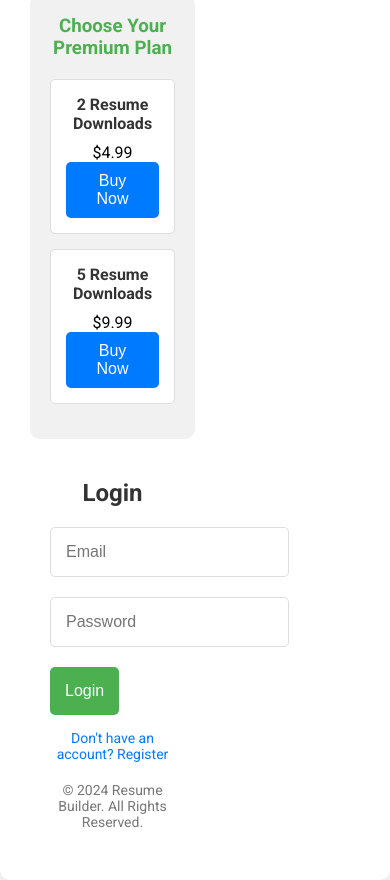
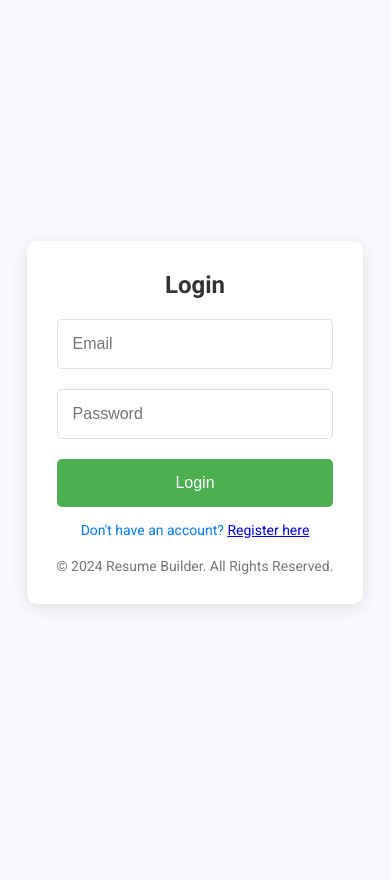
Before and after one commit to asif1001/resume-builder, a plain HTML site: page index.html in a window 390 px wide. After the commit the page ends 844 px from the top, so only its background shows below. Drawn offline with Linux system fonts and the light colour scheme.

Commit message:
Update index.html

```diff
--- a/index.html
+++ b/index.html
@@ -4,7 +4,7 @@
 <head>
     <meta charset="UTF-8">
     <meta name="viewport" content="width=device-width, initial-scale=1.0">
-    <title>Resume Builder - Login/Register</title>
+    <title>Resume Builder - Login</title>
 
     <!-- Import Google Fonts -->
     <link href="https://fonts.googleapis.com/css2?family=Roboto:wght@400;700&display=swap" rel="stylesheet">
@@ -25,66 +25,15 @@
             height: 100vh;
         }
 
-        .main-container {
-            display: flex;
-            width: 800px;
+        .container {
+            max-width: 400px;
             background-color: #fff;
             padding: 30px;
             border-radius: 10px;
             box-shadow: 0 4px 20px rgba(0, 0, 0, 0.1);
         }
 
-        .main-container > div {
-            width: 50%;
-            padding: 20px;
-        }
-
-        .premium-plans {
-            background-color: #f1f1f1;
-            padding: 20px;
-            border-radius: 10px;
-            margin-right: 10px;
-        }
-
-        .premium-plans h3 {
-            color: #4CAF50;
-            margin-bottom: 20px;
-            text-align: center;
-        }
-
-        .plan {
-            margin-bottom: 15px;
-            padding: 15px;
-            background-color: #fff;
-            border: 1px solid #ddd;
-            border-radius: 5px;
-            text-align: center;
-        }
-
-        .plan h4 {
-            margin-bottom: 10px;
-            color: #333;
-        }
-
-        .plan button {
-            padding: 10px 15px;
-            background-color: #007BFF;
-            color: white;
-            border: none;
-            border-radius: 5px;
-            cursor: pointer;
-            transition: background-color 0.3s ease;
-        }
-
-        .plan button:hover {
-            background-color: #0056b3;
-        }
-
-        .auth-section {
-            margin-left: 10px;
-        }
-
-        .auth-section h2 {
+        h2 {
             text-align: center;
             margin-bottom: 20px;
             color: #333;
@@ -142,80 +91,33 @@
             font-size: 14px;
             color: #777;
         }
-
-        /* Responsive Design */
-        @media (max-width: 800px) {
-            .main-container {
-                flex-direction: column;
-                width: 100%;
-                height: auto;
-            }
-
-            .premium-plans {
-                margin-right: 0;
-                margin-bottom: 20px;
-            }
-
-            .auth-section {
-                margin-left: 0;
-            }
-        }
     </style>
 </head>
 
 <body>
-    <div class="main-container">
-        <!-- Premium Plan Section -->
-        <div class="premium-plans">
-            <h3>Choose Your Premium Plan</h3>
-
-            <!-- Plan for 2 Resume Downloads -->
-            <div class="plan">
-                <h4>2 Resume Downloads</h4>
-                <p>$4.99</p>
-                <button onclick="purchasePlan(2)">Buy Now</button>
-            </div>
-
-            <!-- Plan for 5 Resume Downloads -->
-            <div class="plan">
-                <h4>5 Resume Downloads</h4>
-                <p>$9.99</p>
-                <button onclick="purchasePlan(5)">Buy Now</button>
-            </div>
-        </div>
-
-        <!-- Login/Register Section -->
-        <div class="auth-section">
-            <h2 id="form-title">Login</h2>
+    <div class="container">
+        <h2>Login</h2>
 
         <!-- Login Form -->
-            <form id="login-form" style="display: block;">
+        <form id="login-form">
             <input type="email" id="login-email" placeholder="Email" required>
             <input type="password" id="login-password" placeholder="Password" required>
             <button type="submit">Login</button>
         </form>
 
-            <!-- Register Form -->
-            <form id="register-form" style="display: none;">
-                <input type="email" id="register-email" placeholder="Email" required>
-                <input type="password" id="register-password" placeholder="Password" required>
-                <button type="submit">Register</button>
-            </form>
-
-            <!-- Toggle between login and register -->
-            <p class="toggle-link" id="toggle-auth">Don't have an account? Register</p>
+        <!-- Link to Registration Page -->
+        <p class="toggle-link" id="toggle-register">
+            Don't have an account? <a href="registration.html">Register here</a>
+        </p>
 
         <!-- Footer Section -->
         <div class="footer">
             <p>&copy; 2024 Resume Builder. All Rights Reserved.</p>
         </div>
     </div>
-    </div>
 
     <!-- Firebase App (the core Firebase SDK) -->
     <script src="https://www.gstatic.com/firebasejs/9.1.0/firebase-app.js"></script>
-
-    <!-- Firebase Authentication -->
     <script src="https://www.gstatic.com/firebasejs/9.1.0/firebase-auth.js"></script>
 
     <script>
@@ -234,53 +136,14 @@
         const app = firebase.initializeApp(firebaseConfig);
         const auth = firebase.auth();
 
-        // Toggle between login and register forms
-        const toggleLink = document.getElementById('toggle-auth');
-        const loginForm = document.getElementById('login-form');
-        const registerForm = document.getElementById('register-form');
-        const formTitle = document.getElementById('form-title');
-
-        toggleLink.addEventListener('click', () => {
-            // Check if login form is currently visible, and toggle between forms
-            if (loginForm.style.display === "none") {
-                loginForm.style.display = "block";
-                registerForm.style.display = "none";
-                formTitle.innerText = "Login";
-                toggleLink.innerText = "Don't have an account? Register";
-            } else {
-                loginForm.style.display = "none";
-                registerForm.style.display = "block";
-                formTitle.innerText = "Register";
-                toggleLink.innerText = "Already have an account? Login";
-            }
-        });
-
-        // Registration Functionality
-        registerForm.addEventListener('submit', (e) => {
-            e.preventDefault();
-            const email = document.getElementById('register-email').value;
-            const password = document.getElementById('register-password').value;
-
-            auth.createUserWithEmailAndPassword(email, password)
-                .then((userCredential) => {
-                    const user = userCredential.user;
-                    alert("Registration successful! Redirecting to dashboard...");
-                    window.location.href = "resume-dashboard.html"; // Redirect to dashboard page
-                })
-                .catch((error) => {
-                    alert(error.message);
-                });
-        });
-
-        // Login Functionality
-        loginForm.addEventListener('submit', (e) => {
+        // Login functionality
+        document.getElementById('login-form').addEventListener('submit', (e) => {
             e.preventDefault();
             const email = document.getElementById('login-email').value;
             const password = document.getElementById('login-password').value;
 
             auth.signInWithEmailAndPassword(email, password)
                 .then((userCredential) => {
-                    const user = userCredential.user;
                     alert("Login successful! Redirecting to dashboard...");
                     window.location.href = "resume-dashboard.html"; // Redirect to dashboard page
                 })
@@ -288,17 +151,6 @@
                     alert(error.message);
                 });
         });
-
-        // Purchase Premium Plan Functionality (dummy example)
-        function purchasePlan(plan) {
-            if (plan === 2) {
-                alert("You have selected the 2 Resume Downloads plan. Redirecting to payment...");
-                // Redirect to payment gateway or handle premium activation here
-            } else if (plan === 5) {
-                alert("You have selected the 5 Resume Downloads plan. Redirecting to payment...");
-                // Redirect to payment gateway or handle premium activation here
-            }
-        }
     </script>
 </body>
 
```
Lines whose indentation alone changed are shown as unchanged.
